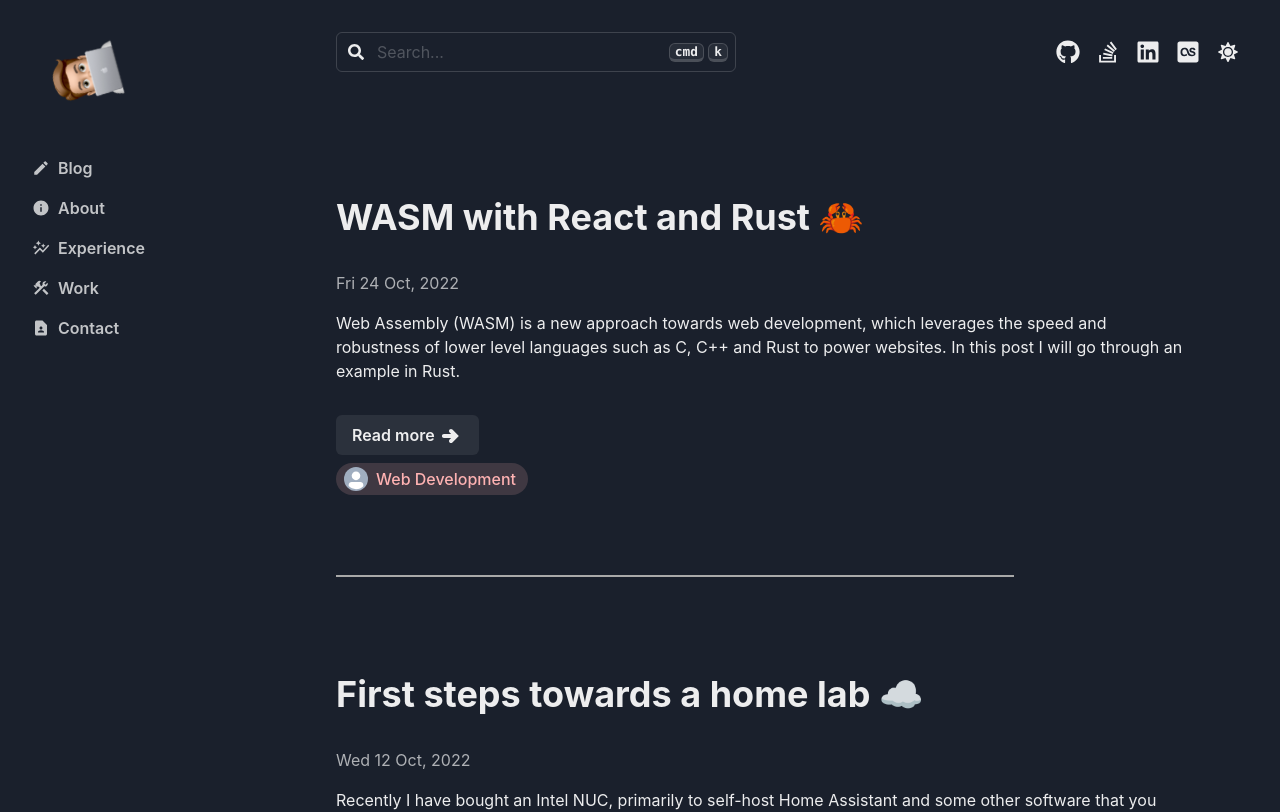
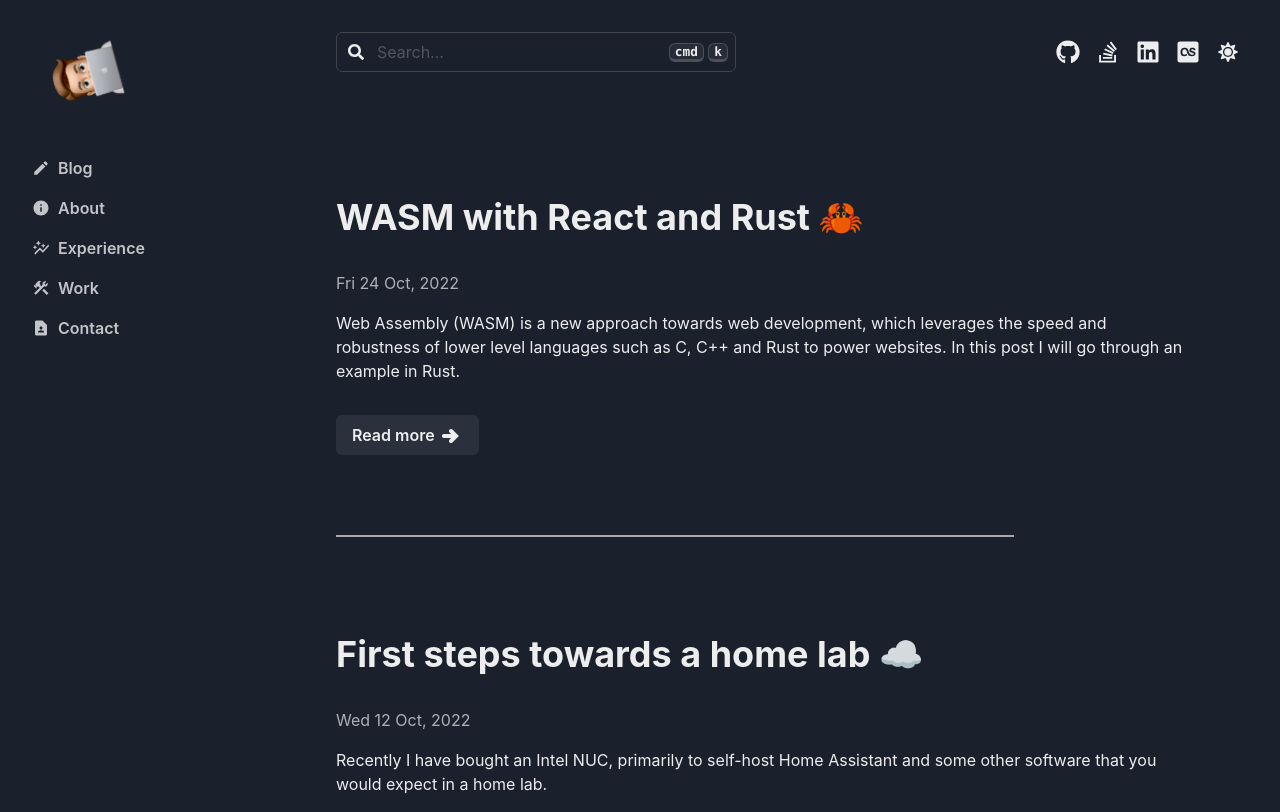
Before and after one commit to danielsteman/vite-blog, a React (Vite) app: page / in a window 1280 px wide. Shown: the top 812 px of the page. Built offline with nearby package versions, Linux system fonts and the light colour scheme.

Commit message:
tags wip

```diff
--- a/src/components/BlogPreview.tsx
+++ b/src/components/BlogPreview.tsx
@@ -26,10 +26,12 @@ const BlogPreview: React.FC<IBlog> = ({
             <TiArrowRightThick size={24} />
           </Button>
         </Link>
-        <Tag size="lg" colorScheme="red" borderRadius="full" width="fit-content">
-          <Avatar size="xs" ml={-1} mr={2} />
-          <TagLabel>{tags[0]}</TagLabel>
-        </Tag>
+        {tags.map((tag): any => {
+          <Tag size="lg" colorScheme="red" borderRadius="full" width="fit-content">
+            <Avatar size="xs" ml={-1} mr={2} />
+            <TagLabel>{tag}</TagLabel>
+          </Tag>;
+        })}
       </VStack>
       <Box h={0.5} width="80%" bg={bg} my={20} />
     </Box>
```
